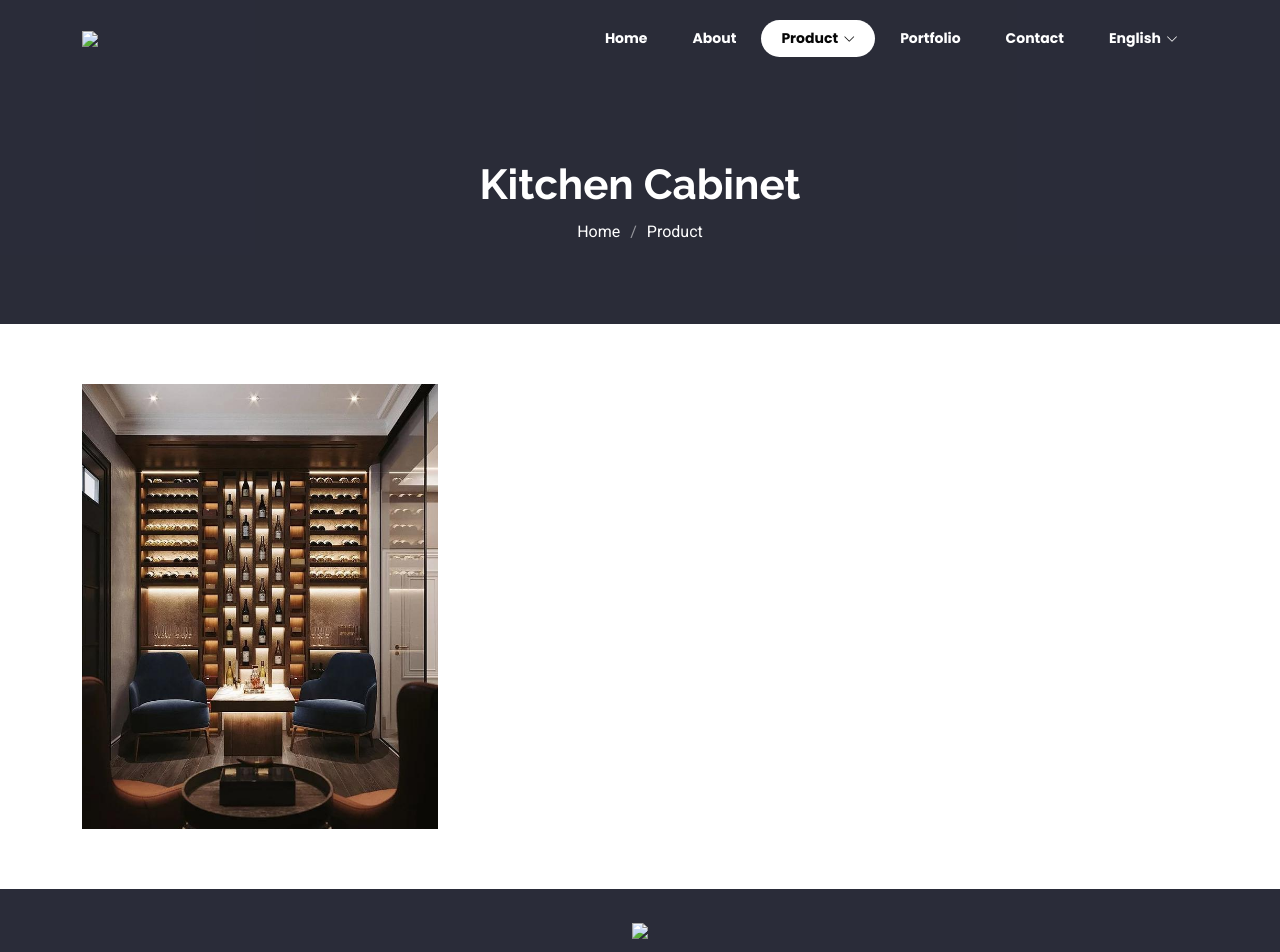
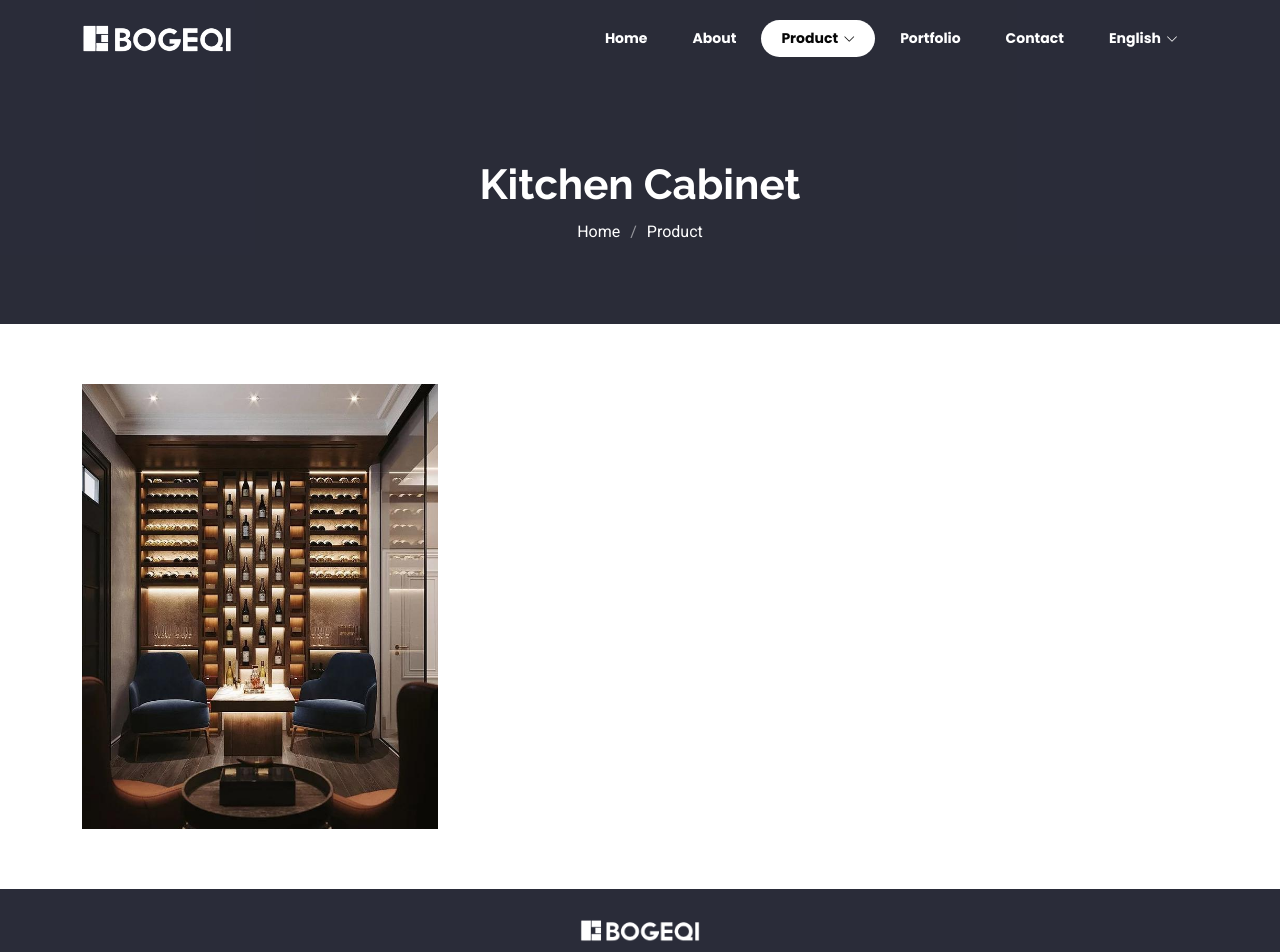
Before and after one commit to thekysoft/www.bogeqi.com.my, a plain HTML site: page docs/product-empty.html in a window 1280 px wide. Shown: the top 952 px of the page. Drawn offline with nearby package versions, Linux system fonts and the light colour scheme; the site is published under a folder, as on GitHub Pages, so addresses that start at the root find nothing; files whose address does not match are found by name.

Commit message:
Update image paths and enhance carousel in HTML files
Updated image source paths in multiple HTML files by removing leading slashes for logo and background images, converting them from absolute to relative paths. This change was applied consistently across `index.html`, `product-balconycabinet.html`, `product-bathroomcabinet.html`, `product-cupboard.html`, `product-empty.html`, `product-entrysystem.html`, `product-laundryroom.html`, `product-parapetsystem.html`, `product-tvcabinet.html`, `product-wardrobe.html`, and `product-winecabinet.html`. Additionally, new slides were added to the carousel section in `index.html` to enhance visual content.

```diff
--- a/docs/product-empty.html
+++ b/docs/product-empty.html
@@ -51,7 +51,7 @@
             <a href="index.html" class="d-flex align-items-center">
                 <!-- Uncomment the line below if you also wish to use an image logo -->
                 <!-- <img src="assets/img/logo.png" alt=""> -->
-                <img src="/assets/img/logo_white2.png" width="150px" />
+                <img src="assets/img/logo_white2.png" width="150px" />
             </a>
             <nav id="navmenu" class="navmenu">
                 <ul>
@@ -131,7 +131,7 @@
 
     <footer id="footer" class="footer dark-background">
         <div class="container">
-            <img src="/assets/img/logo_white2.png" width="120px" />
+            <img src="assets/img/logo_white2.png" width="120px" />
             <p></p>
             <div class="social-links d-flex justify-content-center">
                 <a href="javascript:void(0);"><i class="bi bi-twitter-x"></i></a>
```
Also changed, not shown: docs/index.html (+4 -4 lines), docs/product-balconycabinet.html (+2 -2 lines), docs/product-bathroomcabinet.html (+2 -2 lines), docs/product-cupboard.html (+2 -2 lines), docs/product-entrysystem.html (+2 -2 lines), docs/product-laundryroom.html (+2 -2 lines), docs/product-parapetsystem.html (+2 -2 lines), docs/product-tvcabinet.html (+2 -2 lines), docs/product-wardrobe.html (+2 -2 lines), docs/product-winecabinet.html (+2 -2 lines).
